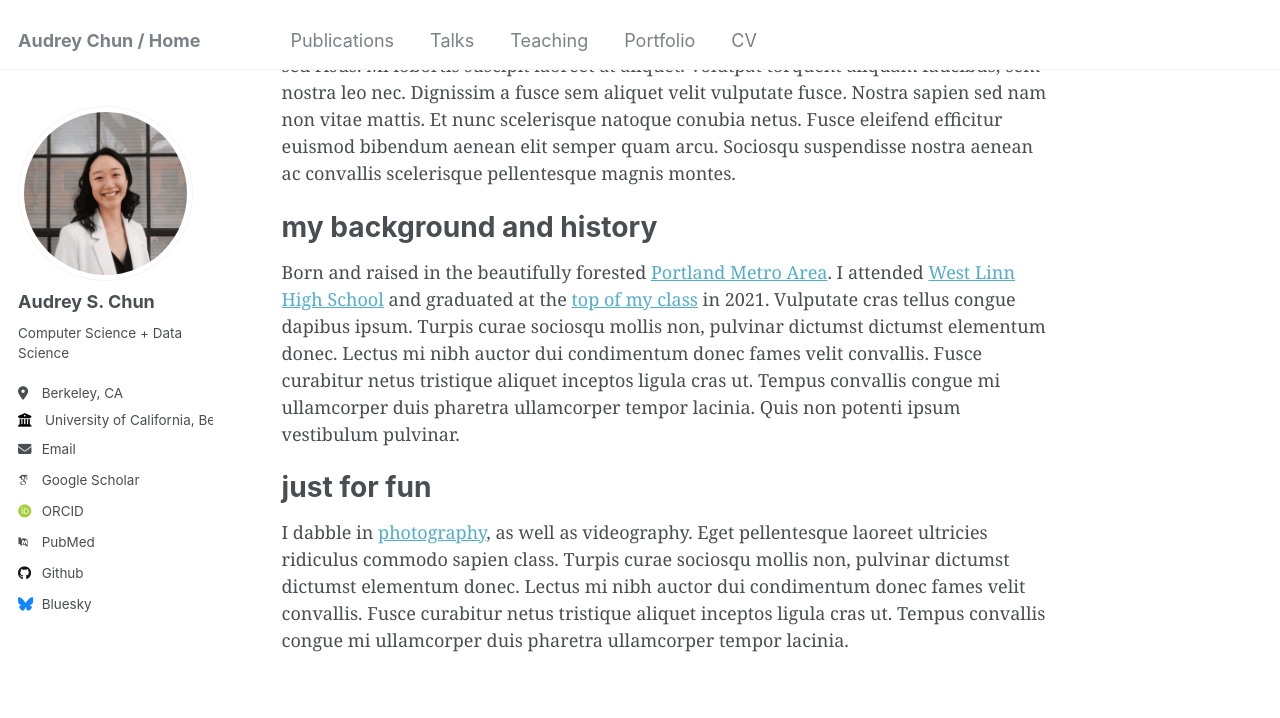
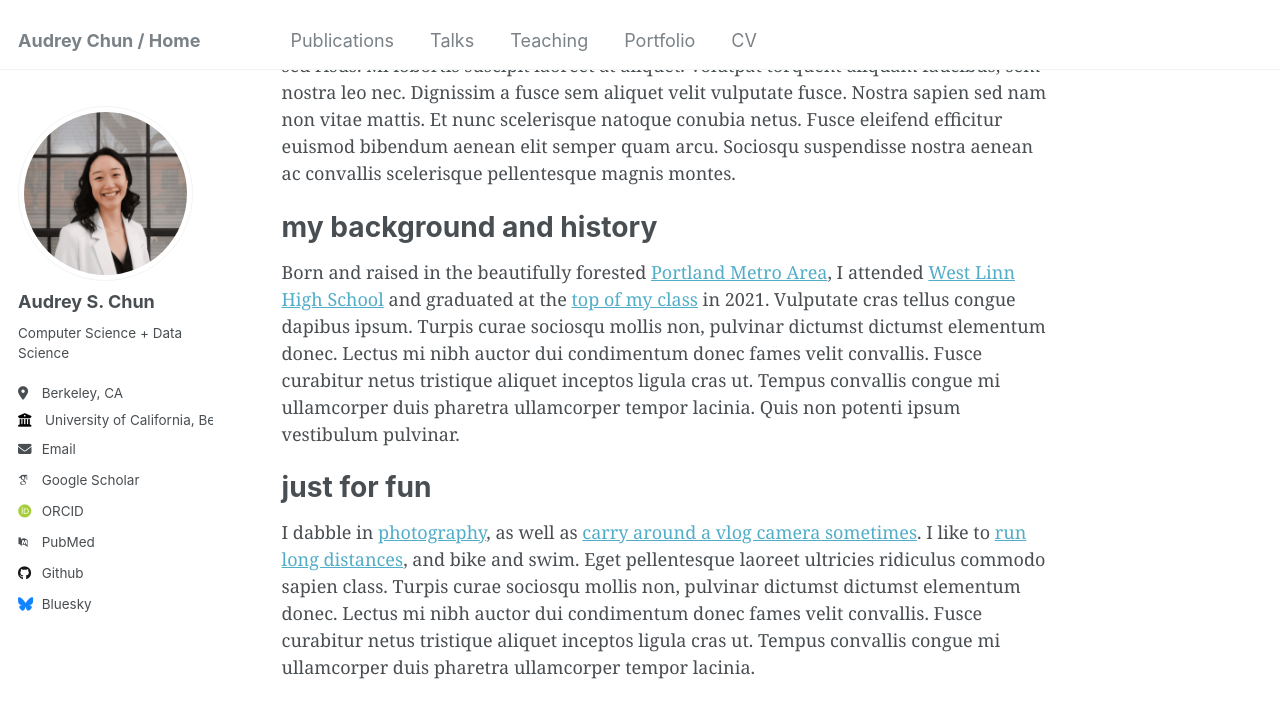
Before and after one commit to audreychun/audreychun.github.io, a Jekyll site: the page built from _pages/about.md, in a window 1280 px wide and 900 px high, scrolled down 383 px. Shown: the top 718 px of the window. Built offline with Jekyll 4.4.1, drawn with Linux system fonts in a browser that asks for light colours; some web fonts are replaced.

Commit message:
Update about.md

```diff
--- a/_pages/about.md
+++ b/_pages/about.md
@@ -15,8 +15,8 @@ Lorem ipsum odor amet, consectetuer adipiscing elit. Nullam consequat a; mollis
 
 my background and history
 ======
-Born and raised in the beautifully forested [Portland Metro Area](https://en.wikipedia.org/wiki/Portland,_Oregon). I attended [West Linn High School](https://www.wlwv.k12.or.us/wlhs) and graduated at the [top of my class](https://www.westlinntidings.com/news/we-are-not-boxes-on-a-screen-now-we-are-a-sea-of-green-and/article_ea2be376-d7da-5e85-93aa-940adceb5ca8.html) in 2021. Vulputate cras tellus congue dapibus ipsum. Turpis curae sociosqu mollis non, pulvinar dictumst dictumst elementum donec. Lectus mi nibh auctor dui condimentum donec fames velit convallis. Fusce curabitur netus tristique aliquet inceptos ligula cras ut. Tempus convallis congue mi ullamcorper duis pharetra ullamcorper tempor lacinia. Quis non potenti ipsum vestibulum pulvinar.
+Born and raised in the beautifully forested [Portland Metro Area](https://en.wikipedia.org/wiki/Portland,_Oregon), I attended [West Linn High School](https://www.wlwv.k12.or.us/wlhs) and graduated at the [top of my class](https://www.westlinntidings.com/news/we-are-not-boxes-on-a-screen-now-we-are-a-sea-of-green-and/article_ea2be376-d7da-5e85-93aa-940adceb5ca8.html) in 2021. Vulputate cras tellus congue dapibus ipsum. Turpis curae sociosqu mollis non, pulvinar dictumst dictumst elementum donec. Lectus mi nibh auctor dui condimentum donec fames velit convallis. Fusce curabitur netus tristique aliquet inceptos ligula cras ut. Tempus convallis congue mi ullamcorper duis pharetra ullamcorper tempor lacinia. Quis non potenti ipsum vestibulum pulvinar.
 
 just for fun
 ======
-I dabble in [photography](https://capturedbydree.pixieset.com/), as well as videography. Eget pellentesque laoreet ultricies ridiculus commodo sapien class. Turpis curae sociosqu mollis non, pulvinar dictumst dictumst elementum donec. Lectus mi nibh auctor dui condimentum donec fames velit convallis. Fusce curabitur netus tristique aliquet inceptos ligula cras ut. Tempus convallis congue mi ullamcorper duis pharetra ullamcorper tempor lacinia.
+I dabble in [photography](https://capturedbydree.pixieset.com/), as well as [carry around a vlog camera sometimes](https://www.youtube.com/@One-Two-Dree/videos). I like to [run long distances](https://www.athlinks.com/athletes/543903770), and bike and swim. Eget pellentesque laoreet ultricies ridiculus commodo sapien class. Turpis curae sociosqu mollis non, pulvinar dictumst dictumst elementum donec. Lectus mi nibh auctor dui condimentum donec fames velit convallis. Fusce curabitur netus tristique aliquet inceptos ligula cras ut. Tempus convallis congue mi ullamcorper duis pharetra ullamcorper tempor lacinia.
```
